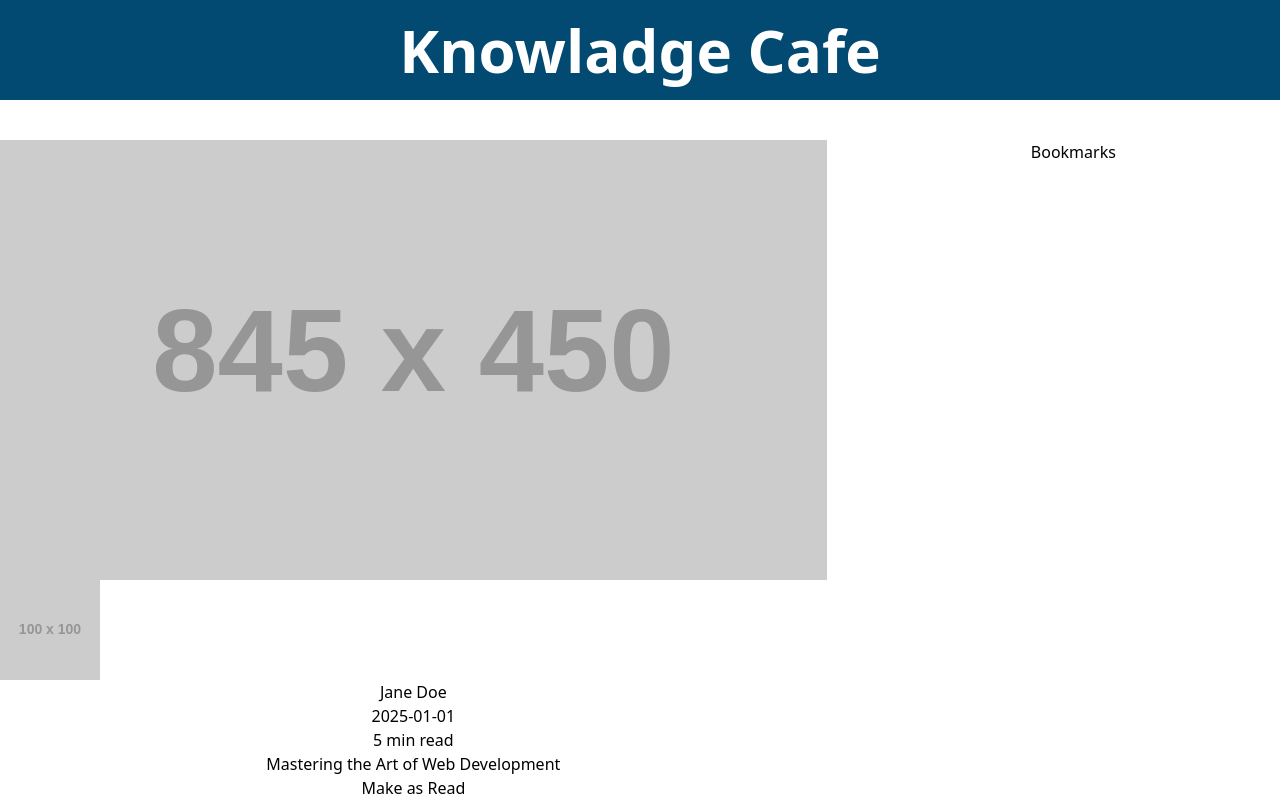
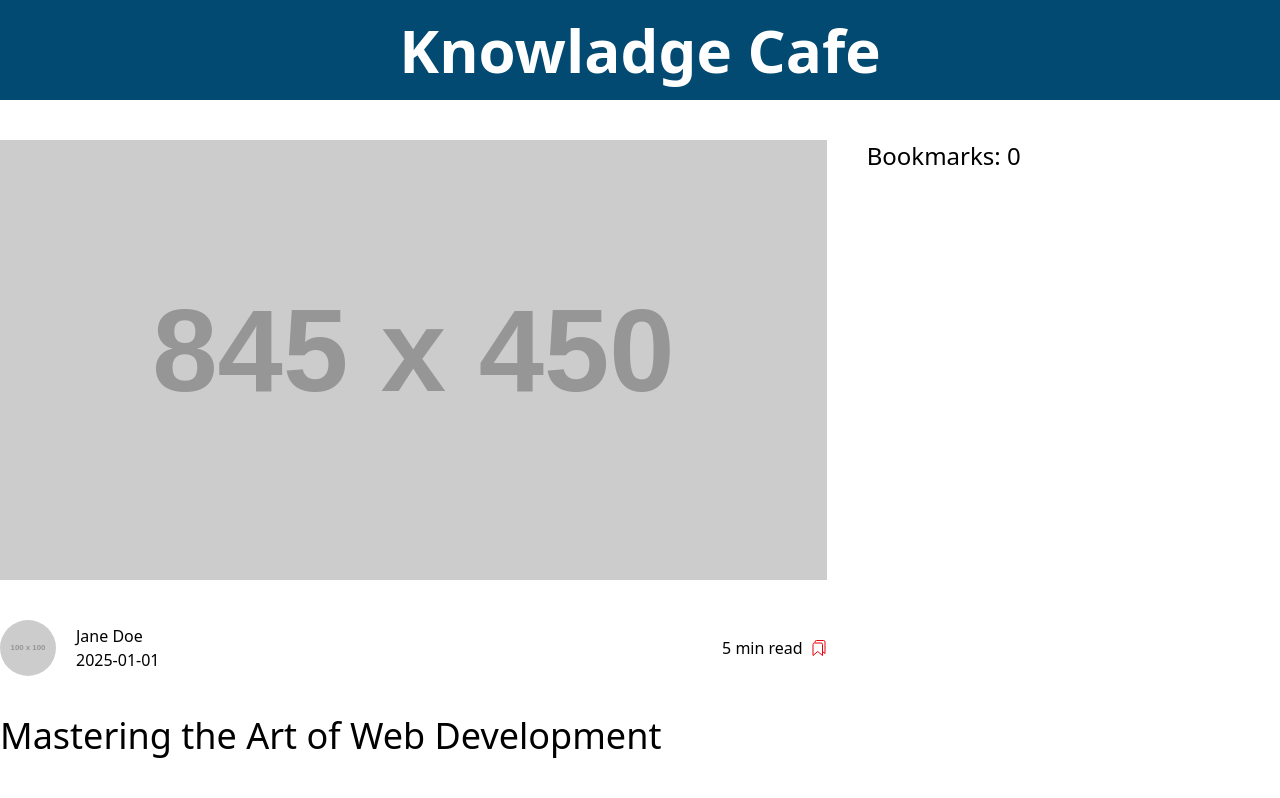
Before and after one commit to hmbashar/react-project-Knowladge, a React (Vite) app: page / in a window 1280 px wide. Shown: the top 798 px of the page. Built offline with nearby package versions, Linux system fonts and the light colour scheme.

Commit message:
bookmarks added

```diff
--- a/package.json
+++ b/package.json
@@ -14,6 +14,7 @@
     "prop-types": "^15.8.1",
     "react": "^18.3.1",
     "react-dom": "^18.3.1",
+    "react-icons": "^5.4.0",
     "tailwindcss": "^4.0.0"
   },
   "devDependencies": {
--- a/src/App.css
+++ b/src/App.css
@@ -1,4 +1,3 @@
 #root {
   margin: 0 auto;
-  text-align: center;
 }
--- a/src/App.jsx
+++ b/src/App.jsx
@@ -1,17 +1,24 @@
-import { useState } from 'react'
 import './App.css'
 import Header from './components/Header/Header'
 import Blogs from './components/Blogs/Blogs'
 import Bookmarks from './components/Bookmarks/Bookmarks'
+import {useState} from 'react'
+function App() {
 
-function App() {
+  const [bookmarks, setBookmarks] = useState([]);
+
+
+  const handelAddToBookmark = blog => {
+    const newBookmarks = [...bookmarks, blog]
+    setBookmarks(newBookmarks);
+  }
 
   return (
     <>
       <Header></Header>
-      <div className="md:flex gap-10 justify-center my-10">
-        <Blogs></Blogs>
-        <Bookmarks></Bookmarks>
+      <div className="md:flex gap-10 justify-center my-10 max-w-7xl mx-auto">
+        <Blogs handelAddToBookmark={handelAddToBookmark}></Blogs>
+        <Bookmarks bookmarks={bookmarks}></Bookmarks>
       </div>
     </>
   )
--- a/src/components/Blog/Blog.jsx
+++ b/src/components/Blog/Blog.jsx
@@ -1,34 +1,39 @@
 import PropTypes from 'prop-types';
+import { IoBookmarksOutline } from "react-icons/io5";
 
-const Blog = ({ blog }) => {
+
+const Blog = ({ blog, handelAddToBookmark }) => {
 
     return (
-        <div>
-            <div className="single-post-area">
+        <div className="mb-5">
+            <div className="single-post-area md:flex md:flex-col justify-start gap-10">
 
                 <div className="single-post-thumb">
-                    <img src={blog.cover} alt={blog.title} />
+                    <img className="w-full" src={blog?.cover} alt={blog?.title} />
                 </div>
 
-                <div className="single-post-details">
-                    <div className="single-post-author">
+                <div className="single-post-details  md:flex md:gap-5 md:justify-between md:items-center">
+                    <div className="single-post-author md:flex md:gap-5 md:items-center">
                         <div className="single-post-auth-img">
-                            <img src={blog.author_img} alt={blog.title} />
+                            <img className="rounded-full w-14" src={blog?.author_img} alt={blog?.title} />
                         </div>
                         <div className="single-post-author-details">
-                            <h4>{blog.author}</h4>
-                            <h6>{blog.posted_date}</h6>
+                            <h4>{blog?.author}</h4>
+                            <h6>{blog?.posted_date}</h6>
                         </div>
                     </div>
-                    <div className="single-post-reading-time">
-                        <p>{blog.reading_time} min read</p>
+                    <div className="single-post-reading-time md:flex md:gap-2">
+                        <p>{blog?.reading_time} min read</p>
+                        <button className="text-red-600 cursor-pointer" onClick={() => handelAddToBookmark(blog)}><IoBookmarksOutline /></button>
                     </div>
                 </div>
                 <div className="single-post-title">
-                    <h2>{blog.title}</h2>
+                    <h2 className="text-4xl">{blog?.title}</h2>
                 </div>
-                <div className="single-post-tag">
-
+                <div className="single-post-tag md:flex md:gap-2">
+                    {
+                        blog.hashtags.map((tag, index) => <span key={index}>{tag}</span>)
+                    }
                 </div>
                 <div className="single-post-read-btn">
                     <a href="javascript.void()">Make as Read</a>
@@ -39,7 +44,8 @@ const Blog = ({ blog }) => {
 };
 
 Blog.propTypes = {
-    blog:PropTypes.object.isRequired
+    blog:PropTypes.object.isRequired,
+    handelAddToBookmark:PropTypes.func
 }
 
 export default Blog;
--- a/src/components/Blogs/Blogs.jsx
+++ b/src/components/Blogs/Blogs.jsx
@@ -1,7 +1,8 @@
 import {useState, useEffect} from 'react';
 import Blog from '../Blog/Blog';
+import PropTypes from 'prop-types';
 
-const Blogs = () => {
+const Blogs = ({handelAddToBookmark}) => {
     const [blogs, setBlogs] = useState([]);
 
     useEffect(() => {
@@ -13,10 +14,14 @@ const Blogs = () => {
     return (
         <div className="md:w-2/3">
            {
-            blogs.map(blog => <Blog key={blog.id} blog={blog}></Blog>)
+            blogs.map(blog => <Blog key={blog.id} blog={blog} handelAddToBookmark={handelAddToBookmark}></Blog>)
            }
         </div>
     );
 };
 
+Blogs.propTypes = {
+    handelAddToBookmark:PropTypes.func
+}
+
 export default Blogs;
--- a/src/components/Bookmarks/Bookmarks.jsx
+++ b/src/components/Bookmarks/Bookmarks.jsx
@@ -1,11 +1,13 @@
+import PropTypes from 'prop-types';
 
-
-const Bookmarks = () => {
+const Bookmarks = ({bookmarks}) => {
     return (
         <div className="md:w-1/3">
-            <h2>Bookmarks</h2>
+            <h2 className="text-2xl">Bookmarks: {bookmarks.length}</h2>
         </div>
     );
 };
-
+Bookmarks.propTypes = {
+    bookmarks:PropTypes.array,
+}
 export default Bookmarks;
```
Also changed, not shown: 1 other file (tests, documents, lock files or other folders).
